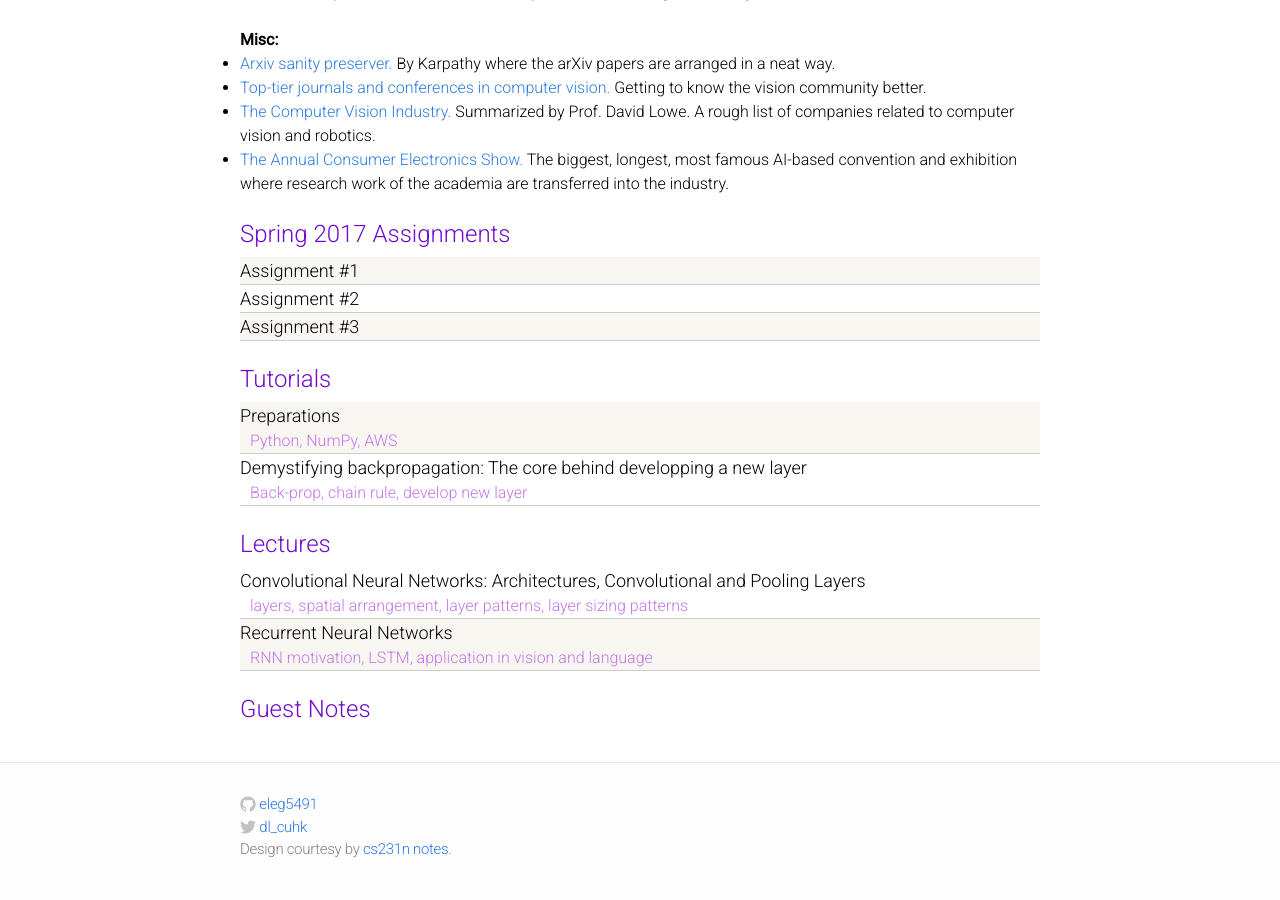
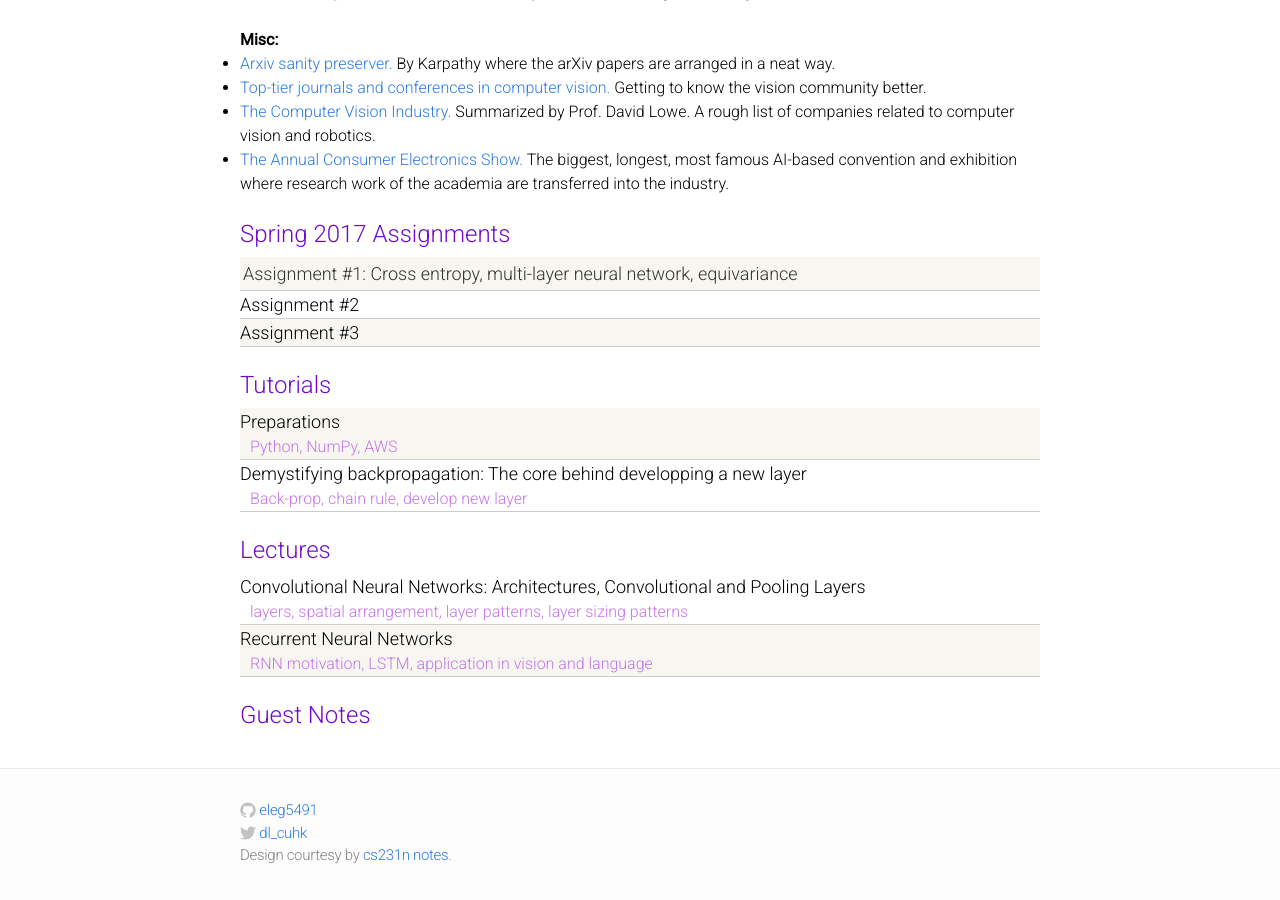
Before and after one commit to eleg5491/eleg5491.github.io, a Jekyll site: the page built from index.html, in a window 1280 px wide and 900 px high, scrolled down 611 px. Built offline with Jekyll 4.4.1, drawn with Linux system fonts in a browser that asks for light colours.

Commit message:
add asg1 link

```diff
--- a/index.html
+++ b/index.html
@@ -68,8 +68,8 @@ layout: default
     <div class="module-header">Spring 2017 Assignments</div>
 
     <div class="materials-item">
-      <!-- <a href="assignments2016/assignment1/"> -->
-        Assignment #1
+      <a href="http://dl.ee.cuhk.edu.hk/slides/homework1.pdf">
+        Assignment #1: Cross entropy, multi-layer neural network, equivariance
       </a>
     </div>
 
```
